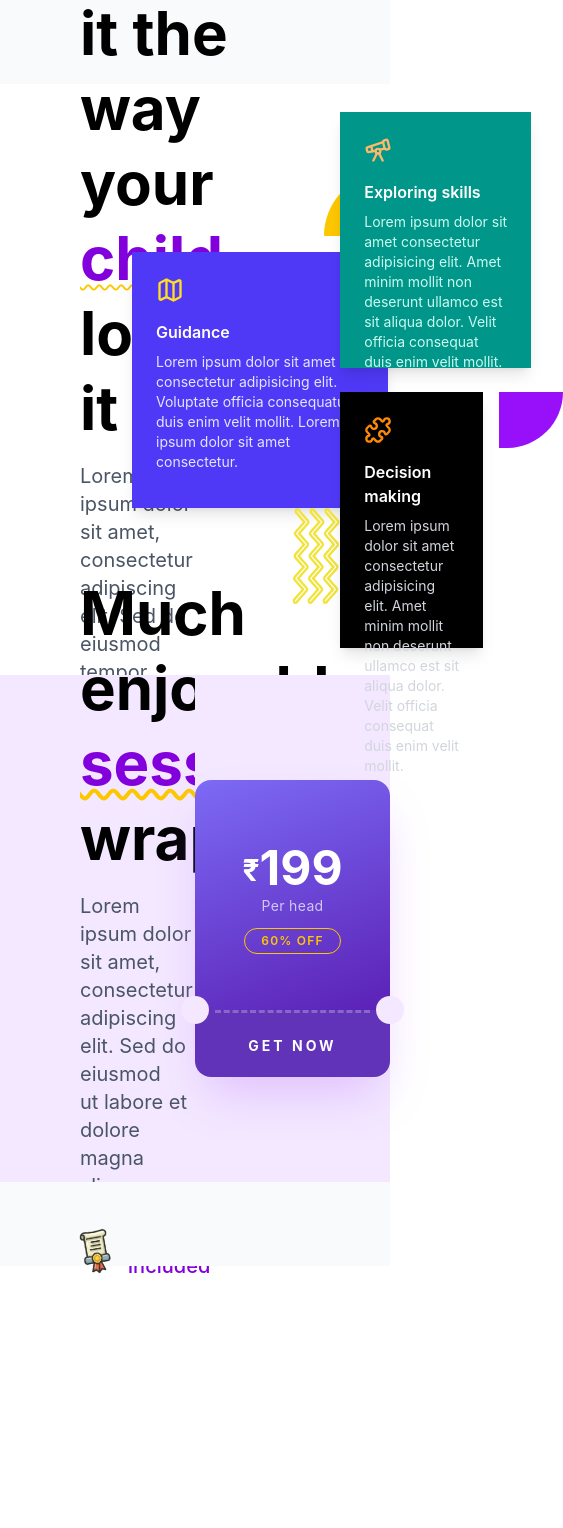
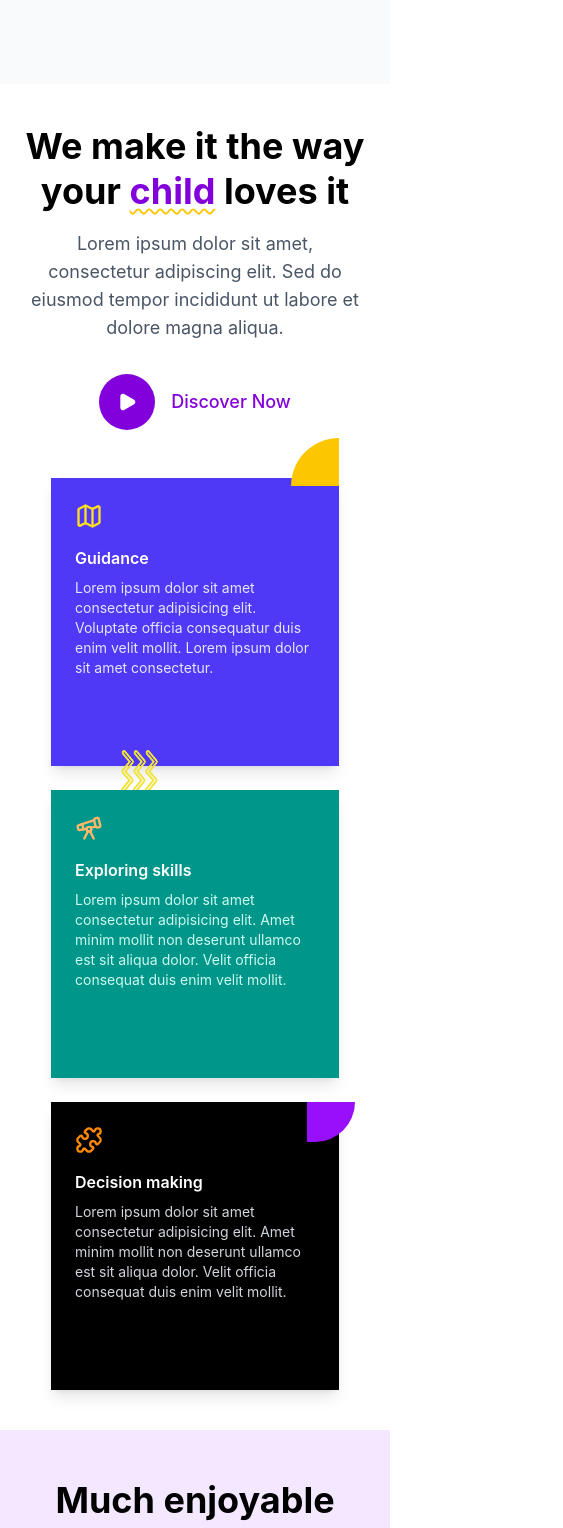
Before and after one commit to aaananddd/yellow-fish, a React (Vite) app: page / in a window 390 px wide. Shown: the top 1528 px of the page, 563 px wide, since content can reach past the window. Before the commit the page ends 1280 px from the top, so only its background shows below. Built offline with nearby package versions, Linux system fonts and the light colour scheme.

Commit message:
Responsive fixes in the both components.

```diff
--- a/src/components/home1/index.jsx
+++ b/src/components/home1/index.jsx
@@ -5,87 +5,78 @@ import React from "react";
 
 const HomePage1 = () => {
   return (
-    <div className="flex h-[70vh] items-center">
-      <div className="w-1/2  flex-col justify-start pl-20">
-        <div className="flex ">
-          <h1 className="text-6xl font-bold leading-tight font-sans">
+    <div className="flex flex-col lg:flex-row min-h-[70vh] items-center py-10 lg:py-0">
+      <div className="w-full lg:w-1/2 flex flex-col justify-start px-6 md:px-12 lg:pl-20 text-center lg:text-left">
+        <div className="flex flex-col lg:flex-row items-center lg:items-start">
+          <h1 className="text-4xl md:text-5xl lg:text-6xl font-bold leading-tight font-sans">
             We make it the way <br />
             your{" "}
-            <span className="text-purple-700 underline decoration-wavy decoration-2  underline-offset-4 decoration-yellow-400">
+            <span className="text-purple-700 underline decoration-wavy decoration-2 underline-offset-4 decoration-yellow-400">
               child
             </span>{" "}
             loves it
           </h1>
-          {/* Arrow at the end */}
+          {/* Arrow - hidden on small mobile, shown on larger screens */}
           <img
             src={CurlyArrow}
             alt="curly arrow"
-            className="inline-block w-40 h-24 ml-10 -mt-4 -rotate-20"
+            className="hidden md:inline-block w-32 h-20 lg:w-40 lg:h-24 md:ml-4 lg:ml-10 -mt-4 -rotate-20"
             style={{
               filter:
                 "brightness(0) saturate(100%) invert(25%) sepia(85%) saturate(6000%) hue-rotate(260deg) brightness(95%) contrast(105%)",
             }}
           />
         </div>
-        <div>
-          <p className="text-xl  text-gray-600 mt-4">
+        <div className="mt-4">
+          <p className="text-lg md:text-xl text-gray-600">
             Lorem ipsum dolor sit amet, consectetur adipiscing elit. Sed do
-            eiusmod tempor incididunt <br /> ut labore et dolore magna aliqua.
+            eiusmod tempor incididunt <br className="hidden lg:block" /> ut labore et dolore magna aliqua.
           </p>
         </div>
-        <div className="mt-6 flex items-center space-x-4">
-          <button className="bg-purple-700 text-white w-16 h-16 rounded-full hover:bg-purple-800 transition duration-300 flex items-center justify-center">
+        <div className="mt-8 flex items-center justify-center lg:justify-start space-x-4">
+          <button className="bg-purple-700 text-white w-14 h-14 md:w-16 md:h-16 rounded-full hover:bg-purple-800 transition duration-300 flex items-center justify-center">
             <Play className="w-5 h-5 fill-white" />
           </button>
 
-          <span className="text-purple-700 text-xl font-medium">
+          <span className="text-purple-700 text-lg md:text-xl font-medium">
             Discover Now
           </span>
         </div>
       </div>
-      <div className="w-1/2  flex items-center justify-center">
-        <div className="w-1/2 flex">
-          <div className="w-1/3 flex gap-6 items-center justify-center">
-            {/* LEFT SECTION */}
-            <div className="flex items-center">
-              <div className="relative bg-indigo-600 text-white p-6 w-64 h-64 shadow-lg">
+
+      <div className="w-full lg:w-1/2 flex items-center justify-center mt-12 lg:mt-0 px-6">
+        <div className="flex flex-col md:flex-row gap-6 items-center">
+          {/* LEFT SECTION / TOP CARD ON MOBILE */}
+          <div className="relative bg-indigo-600 text-white p-6 w-72 h-72 md:w-64 md:h-64 shadow-lg">
             <Map className="text-yellow-300 mb-4" size={28} />
-
             <h3 className="font-semibold mb-2">Guidance</h3>
-
             <p className="text-sm text-indigo-100">
               Lorem ipsum dolor sit amet consectetur adipisicing elit.
               Voluptate officia consequatur duis enim velit mollit. Lorem
               ipsum dolor sit amet consectetur.
             </p>
-
-                {/* Decorative waves */}
-                <div className="absolute -bottom-24 left-6 flex flex-col gap-1">
+            {/* Decorative waves - adjusted for responsiveness */}
+            <div className="absolute -bottom-16 md:-bottom-24 left-6 flex flex-col gap-1 pointer-events-none">
               <img
                 src={WavyLines}
                 alt="wavy lines"
-                    className="inline-block w-40 h-24 ml-20  "
+                className="w-32 h-20 md:w-40 md:h-24 md:ml-20"
                 style={{
                   filter:
                     "brightness(0) saturate(100%) invert(80%) sepia(60%) saturate(500%) hue-rotate(5deg)",
                 }}
               />
             </div>
-
             {/* Yellow half circle */}
-                <div className="absolute -top-20 -right-0 w-16 h-16 bg-yellow-400 rounded-tl-full"></div>
-              </div>
-            </div>
+            <div className="absolute -top-10 md:-top-20 right-0 w-12 h-12 md:w-16 md:h-16 bg-yellow-400 rounded-tl-full"></div>
           </div>
 
-          {/* LEFT SECTION */}
-          <div className="flex flex-col ">
+          {/* RIGHT SECTION / BOTTOM CARDS */}
+          <div className="flex flex-col gap-6">
             {/* TOP CARD */}
-            <div className="relative bg-teal-600 gap-6 ml-16 text-white p-6 w-full h-64 shadow-lg">
+            <div className="relative bg-teal-600 text-white p-6 w-72 h-72 md:w-64 md:h-64 shadow-lg">
               <Telescope className="text-orange-300 mb-4" size={28} />
-
               <h3 className="font-semibold mb-2">Exploring skills</h3>
-
               <p className="text-sm text-teal-100">
                 Lorem ipsum dolor sit amet consectetur adipisicing elit. Amet
                 minim mollit non deserunt ullamco est sit aliqua dolor. Velit
@@ -94,19 +85,16 @@ const HomePage1 = () => {
             </div>
 
             {/* BOTTOM CARD */}
-            <div className="relative bg-black text-white p-6 w-3/4 mt-6 ml-16 gap-6 h-64 shadow-lg">
+            <div className="relative bg-black text-white p-6 w-72 h-72 md:w-64 md:h-64 shadow-lg">
               <Puzzle className="text-orange-400 mb-4" size={28} />
-
               <h3 className="font-semibold mb-2">Decision making</h3>
-
               <p className="text-sm text-gray-300">
                 Lorem ipsum dolor sit amet consectetur adipisicing elit. Amet
                 minim mollit non deserunt ullamco est sit aliqua dolor. Velit
                 officia consequat duis enim velit mollit.
               </p>
-
               {/* Purple corner shape */}
-              <div className="absolute -top-0 -right-20 w-16 h-14 bg-purple-600 rounded-br-full"></div>
+              <div className="absolute -top-0 -right-4 md:-right-20 w-12 h-10 md:w-16 md:h-14 bg-purple-600 rounded-br-full"></div>
             </div>
           </div>
         </div>
--- a/src/components/home2/index.jsx
+++ b/src/components/home2/index.jsx
@@ -3,39 +3,40 @@ import React from "react";
 
 const Homepage2 = () => {
   return (
-    <div className="flex  h-[60vh]">
-      <div className="w-1/2 bg-purple-100 flex items-center justify-center">
-        <div className="w-full  flex-col justify-start pl-20">
-          <div className="flex ">
-            <h1 className="text-6xl font-bold leading-tight font-sans">
+    <div className="flex flex-col lg:flex-row min-h-[60vh] bg-purple-100">
+      <div className="w-full lg:w-1/2 flex items-center justify-center py-12 lg:py-0">
+        <div className="w-full flex flex-col justify-start px-6 md:px-12 lg:pl-20 text-center lg:text-left">
+          <div className="flex justify-center lg:justify-start">
+            <h1 className="text-4xl md:text-5xl lg:text-6xl font-bold leading-tight font-sans">
               Much enjoyable{" "}
-              <span className="text-purple-700 underline decoration-wavy decoration-4  underline-offset-4 decoration-yellow-400">
-                sessions <br />
+              <span className="text-purple-700 underline decoration-wavy decoration-4 underline-offset-4 decoration-yellow-400">
+                sessions <br className="hidden lg:block" />
               </span>{" "}
               wraps in
             </h1>
           </div>
-          <div>
-            <p className="text-xl  text-gray-600 mt-4">
+          <div className="mt-4">
+            <p className="text-lg md:text-xl text-gray-600">
               Lorem ipsum dolor sit amet, consectetur adipiscing elit. Sed do
-              eiusmod <br /> ut labore et dolore magna aliqua.
+              eiusmod <br className="hidden lg:block" /> ut labore et dolore magna aliqua.
             </p>
           </div>
-          <div className="mt-6 flex items-center space-x-4">
+          <div className="mt-8 flex items-center justify-center lg:justify-start space-x-4">
             <img
               src={Certificate}
               alt="certificate"
-              className="w-12 h-12 -rotate-10"
+              className="w-10 h-10 md:w-12 md:h-12 -rotate-10"
             />
 
-            <span className="text-purple-700 text-xl font-medium">
+            <span className="text-purple-700 text-lg md:text-xl font-medium">
               Certificate Included
             </span>
           </div>
         </div>
       </div>
-      <div className="w-1/2 bg-purple-100 flex items-center justify-center">
-          <div className="w-56 rounded-2xl overflow-visible shadow-2xl shadow-purple-400/40 font-sans">
+
+      <div className="w-full lg:w-1/2 flex items-center justify-center py-12 lg:py-0">
+        <div className="w-56 md:w-64 rounded-2xl overflow-visible shadow-2xl shadow-purple-400/40 font-sans transform scale-110 md:scale-125 lg:scale-100">
           {/* Top Section */}
           <div
             className="relative text-center px-6 pt-16 pb-14 rounded-t-2xl"
```
Lines whose indentation alone changed are shown as unchanged.
